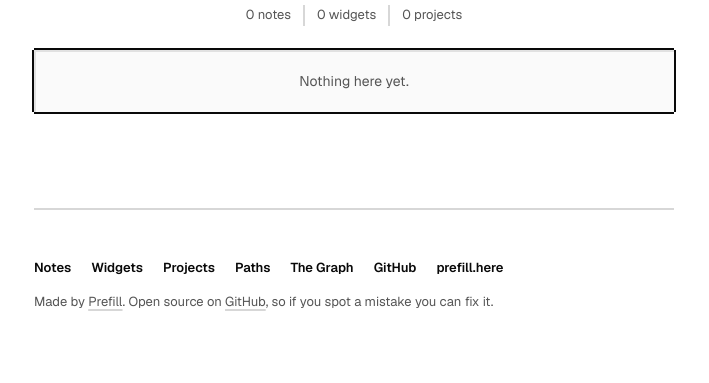
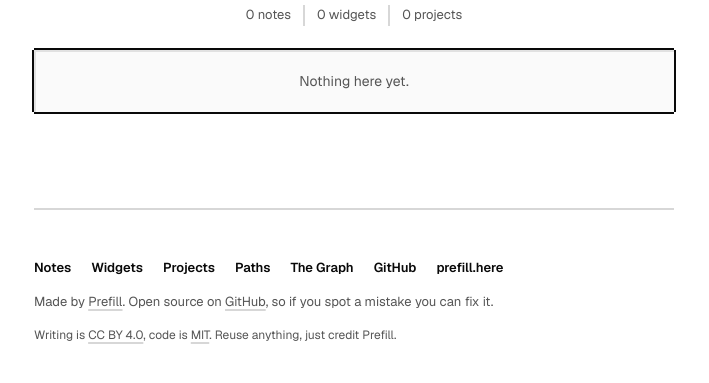
Before and after one commit to sahil0x01/prefill-learn, an Astro site: page / in a window 1280 px wide. Shown: the part 745-1128 px from the top of the page, without its empty margins (286-995 px from the left). Built offline with nearby package versions, Linux system fonts and the light colour scheme; Astro itself is replaced by a stand-in of ours.

Commit message:
License code as MIT and writing as CC BY 4.0
Code is MIT (LICENSE). Everything in src/content/ is CC BY 4.0
(LICENSE-CONTENT). The footer and README say which is which.

```diff
--- a/package.json
+++ b/package.json
@@ -41,5 +41,6 @@
     "workerd@1.20261117.1": true,
     "workerd@1.20261123.1": true,
     "sharp@0.35.5": true
-  }
+  },
+  "license": "MIT"
 }
--- a/src/layouts/Base.astro
+++ b/src/layouts/Base.astro
@@ -117,6 +117,10 @@ const paths = await getCollection('paths');
         <p class="muted">
           Made by <a class="link" href={ORG_URL}>Prefill</a>. Open source on <a class="link" href={REPO_URL}>GitHub</a>,
           so if you spot a mistake you can fix it.
+        </p>
+        <p class="muted license">
+          Writing is <a class="link" href="https://creativecommons.org/licenses/by/4.0/">CC BY 4.0</a>, code is
+          <a class="link" href={`${REPO_URL}/blob/main/LICENSE`}>MIT</a>. Reuse anything, just credit Prefill.
         </p>
       </div>
     </footer>
@@ -305,6 +309,7 @@ const paths = await getCollection('paths');
 
   main { padding-top: 3.5rem; }
   .site-footer { margin-top: 6rem; padding-bottom: 3rem; font-size: 0.8125rem; }
+  .site-footer .license { margin-top: 0.4rem; font-size: 0.75rem; }
   .site-footer__links { display: flex; flex-wrap: wrap; gap: 0.5rem 1.25rem; margin-bottom: 0.75rem; }
   .site-footer__links a { text-decoration: none; font-weight: 550; }
   .site-footer__links a:hover { background: var(--nf-sun); color: var(--nf-sun-fg); }
```
Also changed, not shown: README.md, 2 other files.
